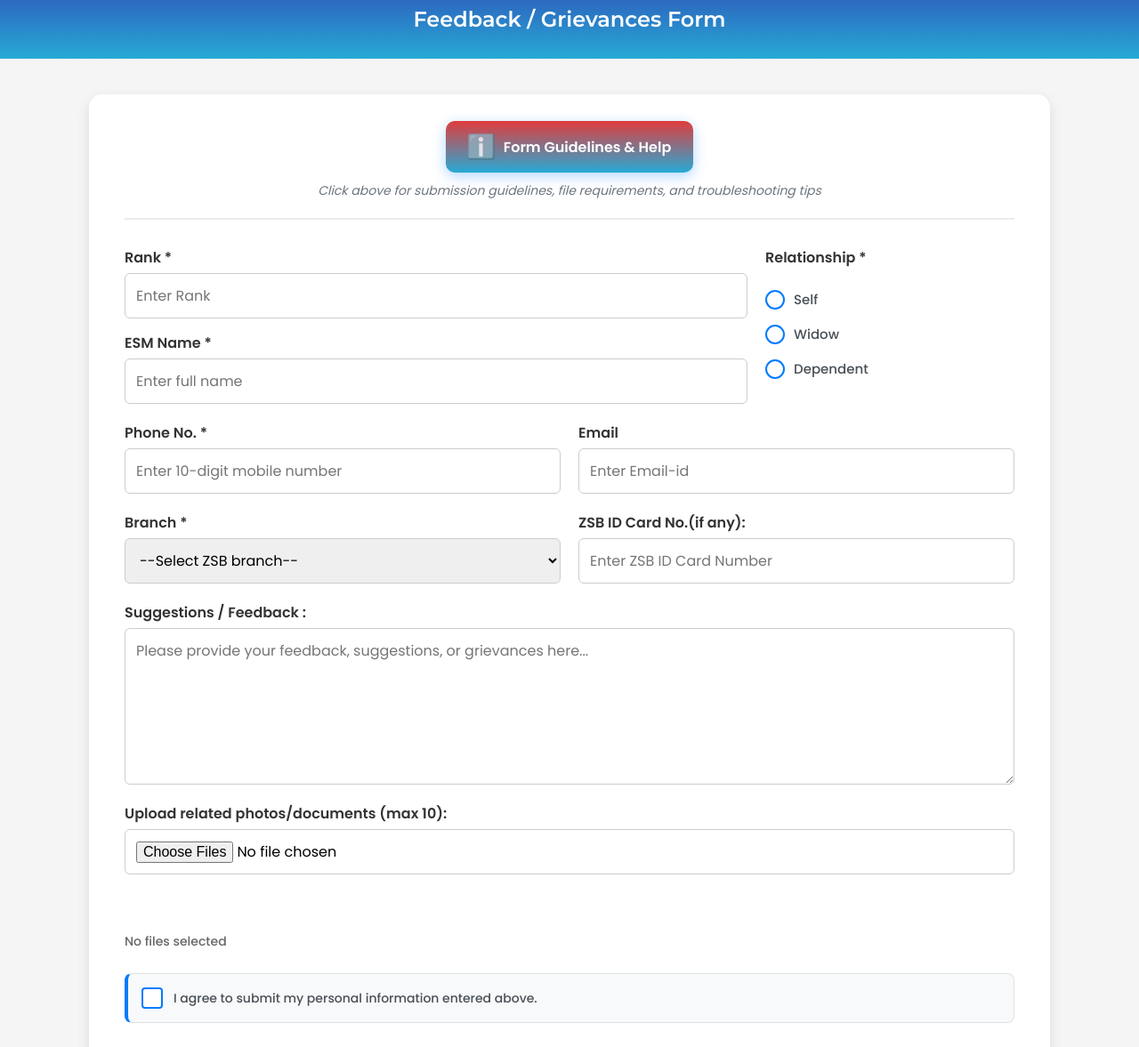
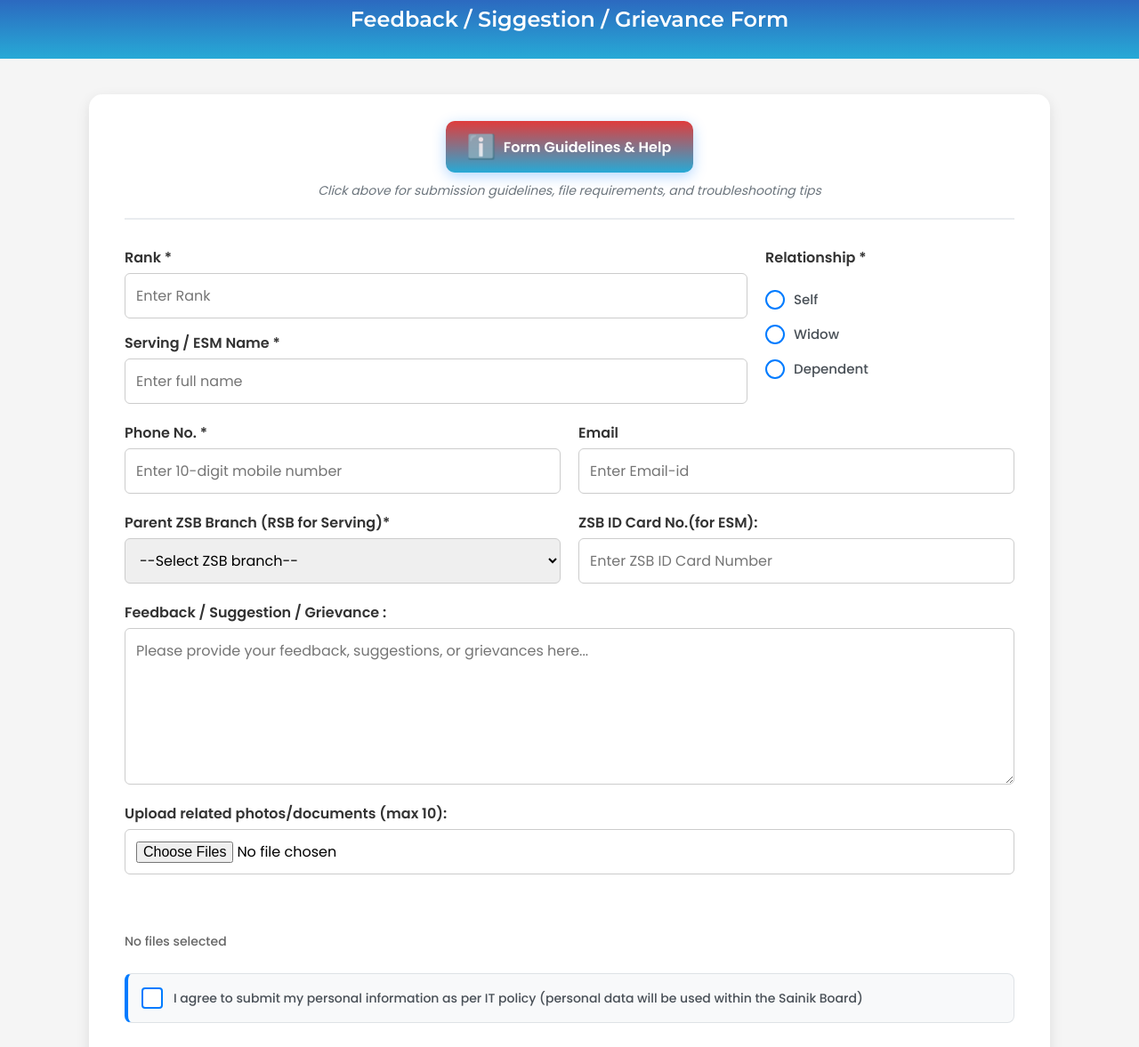
Before and after one commit to paulmark-05/Feedback_Form, a website: page public/index.html in a window 1280 px wide. Shown: the part 183-1360 px from the top of the page at 89% size. Drawn offline with Linux system fonts and the light colour scheme.

Commit message:
Update index.html

```diff
--- a/public/index.html
+++ b/public/index.html
@@ -10,7 +10,7 @@
 <body>
     <div class="header">
         <img src="logo.jpg" alt="West Bengal Sainik Board Logo" class="logo">
-        <h1 class="title">Feedback / Grievances Form</h1>
+        <h1 class="title">Feedback / Siggestion / Grievance Form</h1>
     </div>
 
     <div class="form-container">
@@ -35,7 +35,7 @@
                         <input type="text" id="rank" name="rank" placeholder="Enter Rank" required>
                     </div>
                     <div class="field-container">
-                        <label for="esmName">ESM Name *</label>
+                        <label for="esmName">Serving / ESM Name *</label>
                         <input type="text" id="esmName" name="name" placeholder="Enter full name" required>
                     </div>
                 </div>
@@ -79,7 +79,7 @@
             <!-- Branch and ID Row -->
             <div class="form-row">
                 <div class="input-group">
-                    <label for="branch">Branch *</label>
+                    <label for="branch">Parent ZSB Branch (RSB for Serving)*</label>
                     <select id="branch" name="branch" required>
                         <option value="">--Select ZSB branch--</option>
                         <option value="Rajya Sainik Board">Rajya Sainik Board</option>
@@ -100,7 +100,7 @@
                      </select>
                 </div>
                 <div class="input-group">
-                    <label for="zsbId">ZSB ID Card No.(if any):</label>
+                    <label for="zsbId">ZSB ID Card No.(for ESM):</label>
                     <input type="text" id="zsbId" name="id" placeholder="Enter ZSB ID Card Number">
                 </div>
             </div>
@@ -108,7 +108,7 @@
             <!-- Feedback Section -->
             <div class="form-row">
                 <div class="input-group">
-                    <label for="suggestions">Suggestions / Feedback :</label>
+                    <label for="suggestions">Feedback / Suggestion / Grievance :</label>
                     <textarea id="suggestions" name="sugg" placeholder="Please provide your feedback, suggestions, or grievances here..." rows="6"></textarea>
                 </div>
             </div>
@@ -128,7 +128,7 @@
                 <label class="consent-label">
                     <input type="checkbox" id="consentCheckbox" required>
                     <span class="checkmark"></span>
-                    I agree to submit my personal information entered above.
+                    I agree to submit my personal information as per IT policy (personal data will be used within the Sainik Board)
                 </label>
             </div>
 
```
